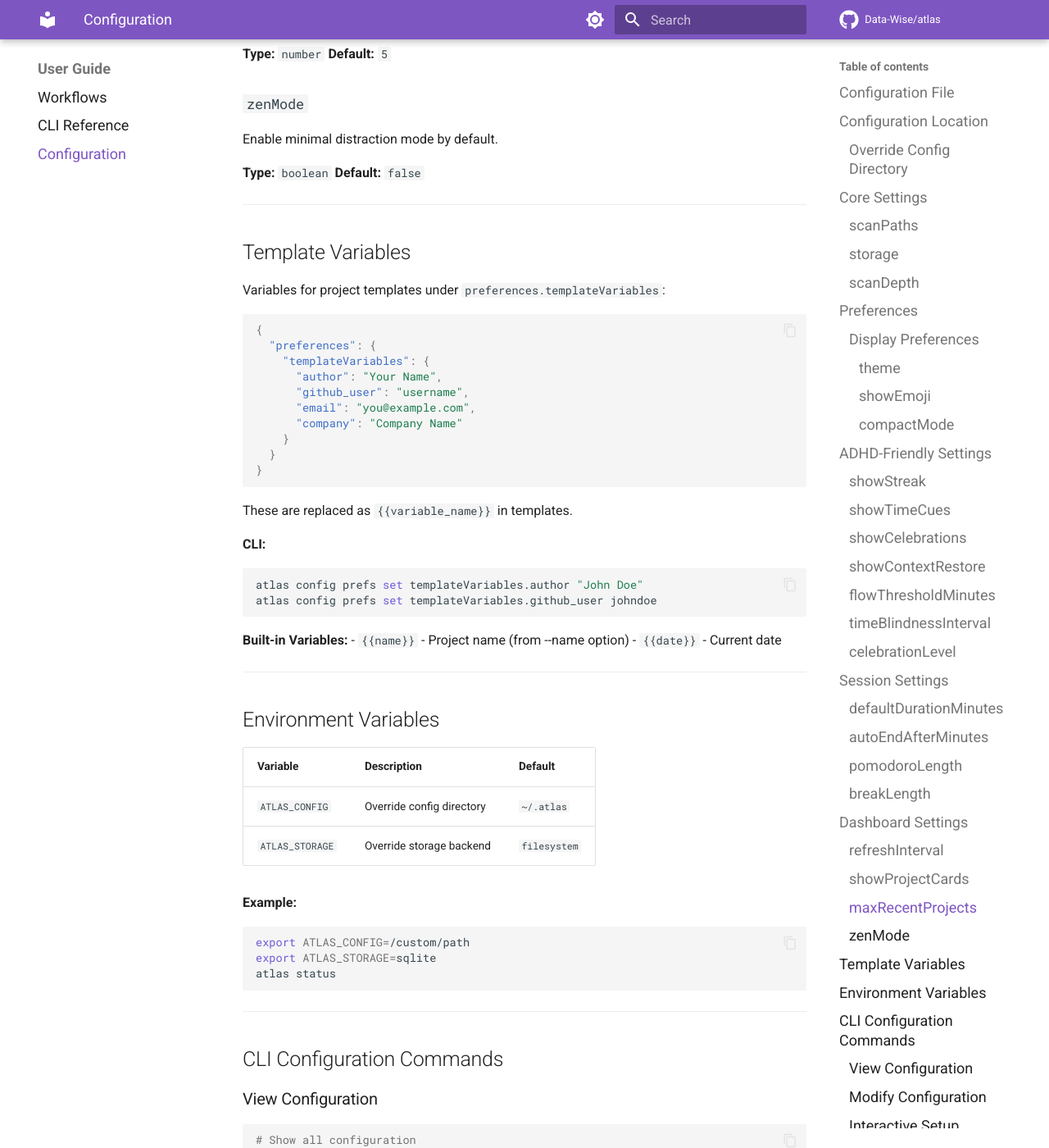
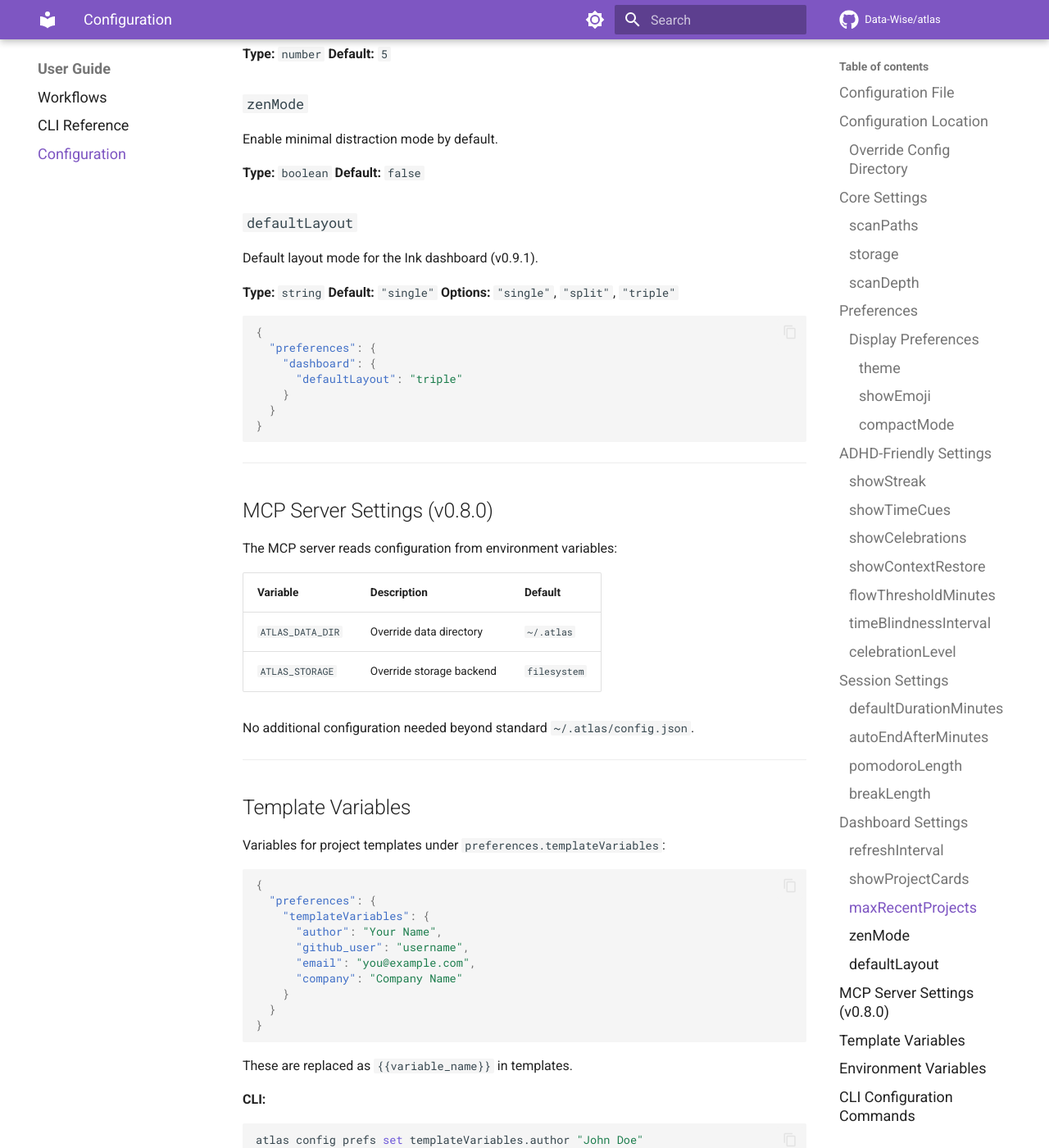
Before and after one commit to Data-Wise/atlas, an MkDocs documentation site: the page built from docs/CONFIGURATION.md, in a window 1280 px wide and 1400 px high, scrolled down 6312 px. Shown: the whole window at 82% size. Built offline with MkDocs 1.6.1 and Material for MkDocs 9.7.7, drawn with Linux system fonts in a browser that asks for light colours; comment, search, counter and statistics services are not loaded; some of the changed text lies outside the part shown.

Commit message:
docs: fix remaining coverage gaps
  - DIAGRAMS: add MCP server, Ink state machine and component tree diagrams
  - CONFIGURATION: fix theme options, add layout/MCP settings
  - ROADMAP: mark D4 complete, update progress to 75%

  Co-Authored-By: Claude Opus 4.6 <noreply@anthropic.com>

````diff
--- a/docs/CONFIGURATION.md
+++ b/docs/CONFIGURATION.md
@@ -311,6 +311,37 @@ Enable minimal distraction mode by default.
 **Type:** `boolean`
 **Default:** `false`
 
+### `defaultLayout`
+
+Default layout mode for the Ink dashboard (v0.9.1).
+
+**Type:** `string`
+**Default:** `"single"`
+**Options:** `"single"`, `"split"`, `"triple"`
+
+```json
+{
+  "preferences": {
+    "dashboard": {
+      "defaultLayout": "triple"
+    }
+  }
+}
+```
+
+---
+
+## MCP Server Settings (v0.8.0)
+
+The MCP server reads configuration from environment variables:
+
+| Variable | Description | Default |
+|----------|-------------|---------|
+| `ATLAS_DATA_DIR` | Override data directory | `~/.atlas` |
+| `ATLAS_STORAGE` | Override storage backend | `filesystem` |
+
+No additional configuration needed beyond standard `~/.atlas/config.json`.
+
 ---
 
 ## Template Variables
@@ -349,6 +380,7 @@ atlas config prefs set templateVariables.github_user johndoe
 | Variable | Description | Default |
 |----------|-------------|---------|
 | `ATLAS_CONFIG` | Override config directory | `~/.atlas` |
+| `ATLAS_DATA_DIR` | Override data directory (MCP) | `~/.atlas` |
 | `ATLAS_STORAGE` | Override storage backend | `filesystem` |
 
 **Example:**
@@ -438,7 +470,8 @@ Full default configuration:
       "refreshInterval": 1000,
       "showProjectCards": true,
       "maxRecentProjects": 5,
-      "zenMode": false
+      "zenMode": false,
+      "defaultLayout": "single"
     },
     "templateVariables": {}
   }
````
Also changed, not shown: other parts of docs/CONFIGURATION.md (+1 -1 lines), docs/DIAGRAMS.md (+85 -2 lines), docs/ROADMAP.md (+2 -2 lines).
